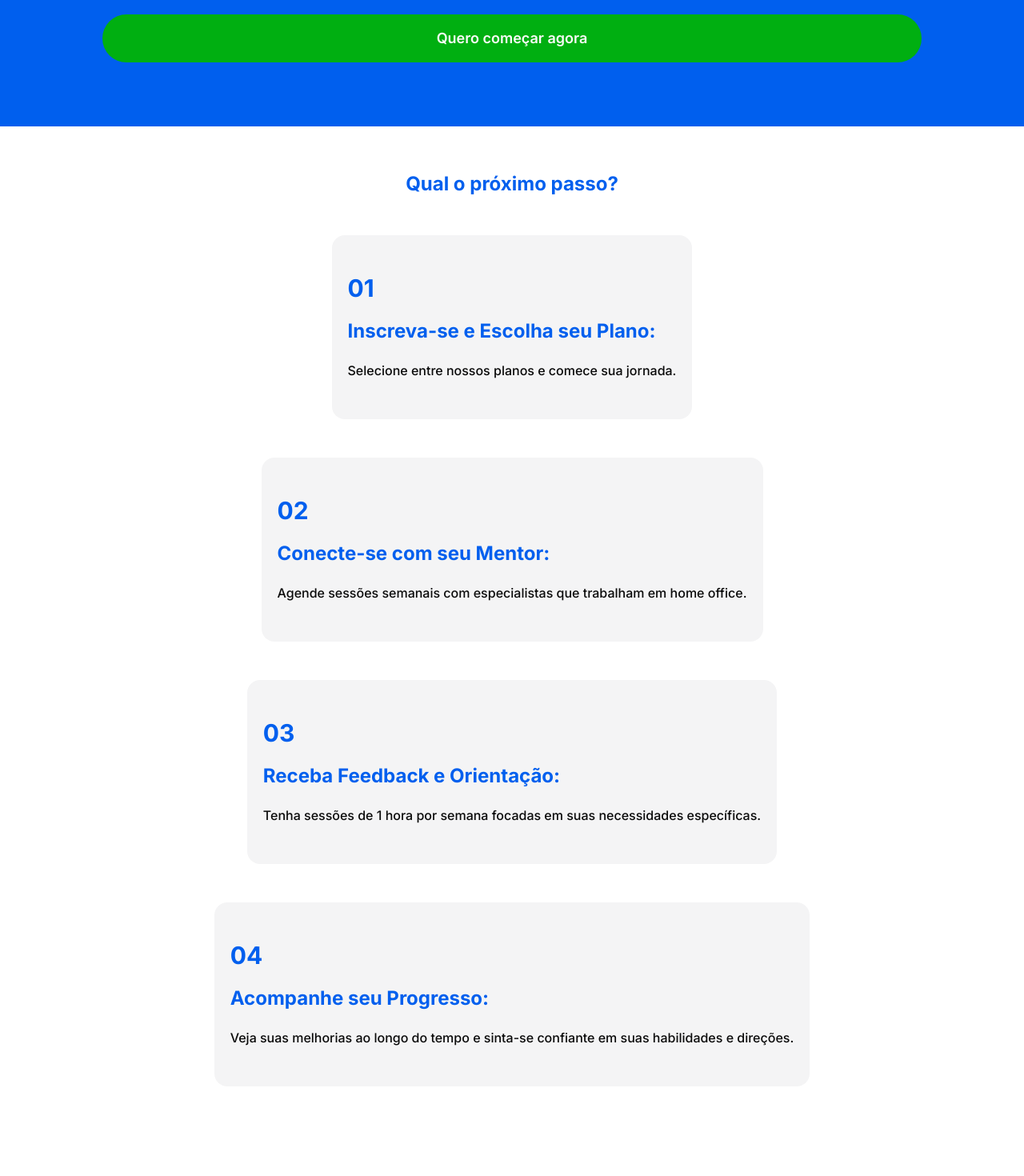
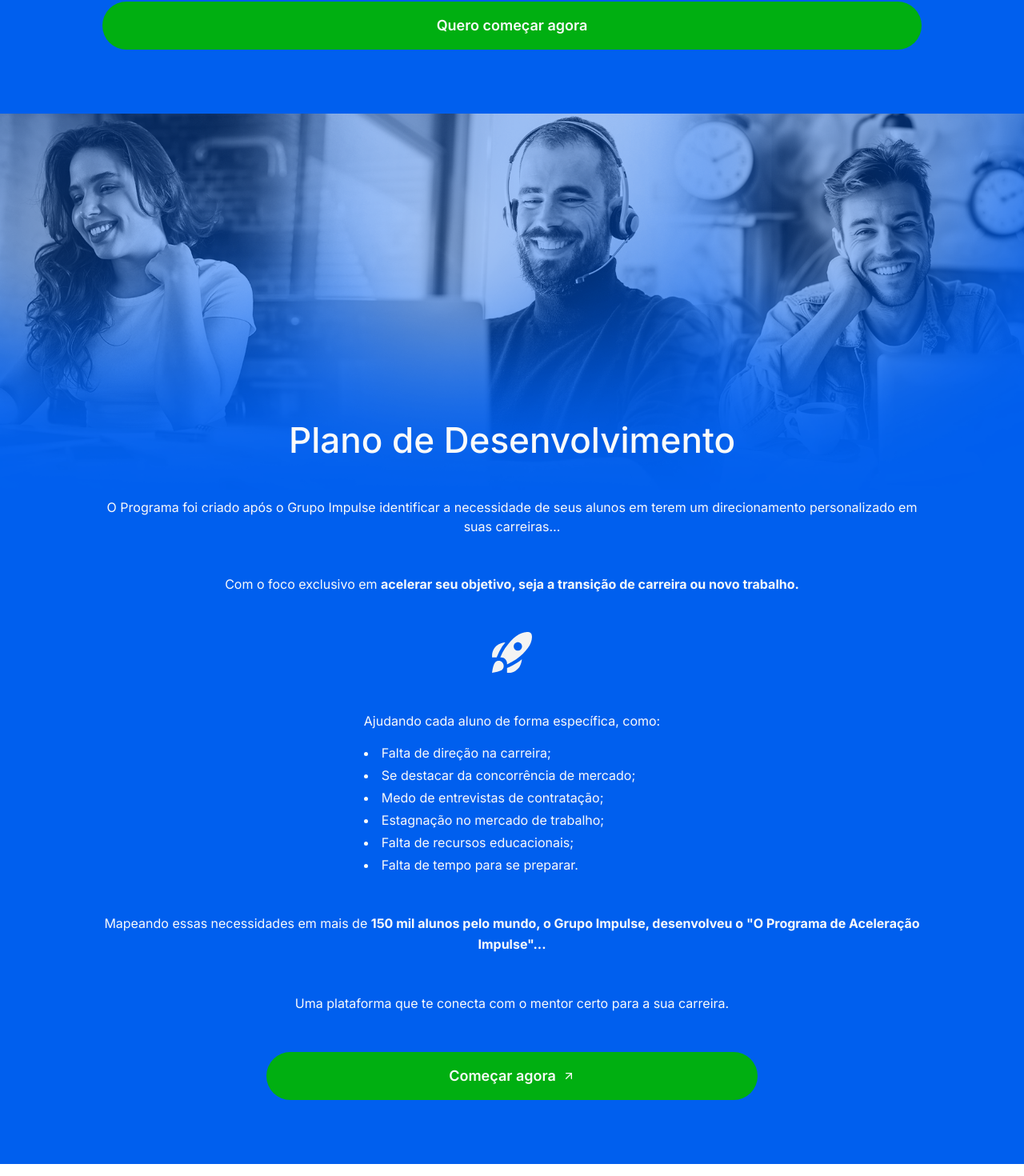
Before and after one commit to gustavogarciac/aceleracao-impulse, a Next.js app: page / in a window 1280 px wide. Shown: the part 2322-3792 px from the top of the page at 80% size. Built offline with nearby package versions, Linux system fonts and the light colour scheme.

Commit message:
feat: development plan section

```diff
--- /dev/null
+++ b/src/app/_components/sections/development-plan-section.tsx
@@ -0,0 +1,78 @@
+import { ArrowUpRight } from 'lucide-react'
+import Image from 'next/image'
+import React from 'react'
+
+import { Button } from '@/components/button'
+
+export const DevelopmentPlanSection = () => {
+  return (
+    <section className="flex flex-col items-center bg-theme-blue-default justify-center pt-32 px-6 text-zinc-50 pb-20 relative md:pt-80 sm:pt-52 lg:pt-96">
+      <div className="w-full min-h-40 sm:min-h-60 md:min-h-96 lg:min-h-[420px] xl:min-h-[470px] absolute top-0 inset-x-0 z-10">
+        <div className="w-full min-h-40 sm:min-h-60 md:min-h-96 lg:min-h-[420px] xl:min-h-[470px] relative">
+          <Image
+            src="/assets/background-2.png"
+            quality={100}
+            fill
+            className="z-10 relative bg-bottom object-cover"
+            alt="Imagem de fundo"
+          />
+          <div className="bg-theme-blue-default bg-opacity-35 min-h-40 sm:min-h-60 md:min-h-96 lg:min-h-[420px] xl:min-h-[470px] w-full z-50 relative" />
+        </div>
+      </div>
+
+      <div className="flex flex-col gap-12 items-center justify-center relative z-20 lg:max-w-5xl mx-auto">
+        <h2 className="subtitle text-center text-3xl lg:text-[2.75rem] lg:leading-[3rem]">
+          Plano de Desenvolvimento
+        </h2>
+
+        <p className="text-center">
+          O Programa foi criado após o Grupo Impulse identificar a necessidade
+          de seus alunos em terem um direcionamento personalizado em suas
+          carreiras…
+        </p>
+        <p className="text-center">
+          Com o foco exclusivo em{' '}
+          <strong>
+            acelerar seu objetivo, seja a transição de carreira ou novo
+            trabalho.
+          </strong>
+        </p>
+
+        <Image
+          src="/assets/white-rocket.svg"
+          width={50}
+          height={50}
+          alt="Foguete Branco"
+        />
+
+        <div className="space-y-4">
+          <span>Ajudando cada aluno de forma específica, como:</span>
+
+          <ul className="list-disc list-inside space-y-1">
+            <li>Falta de direção na carreira;</li>
+            <li>Se destacar da concorrência de mercado;</li>
+            <li>Medo de entrevistas de contratação;</li>
+            <li>Estagnação no mercado de trabalho;</li>
+            <li>Falta de recursos educacionais;</li>
+            <li>Falta de tempo para se preparar.</li>
+          </ul>
+        </div>
+
+        <p className="text-center leading-relaxed">
+          Mapeando essas necessidades em mais de{' '}
+          <strong>
+            150 mil alunos pelo mundo, o Grupo Impulse, desenvolveu o &quot;O
+            Programa de Aceleração Impulse&quot;...
+          </strong>
+        </p>
+        <p className="text-center leading-relaxed">
+          Uma plataforma que te conecta com o mentor certo para a sua carreira.
+        </p>
+
+        <Button className="max-w-[60%]">
+          Começar agora <ArrowUpRight className="size-4 ml-2" />
+        </Button>
+      </div>
+    </section>
+  )
+}
--- a/src/app/page.tsx
+++ b/src/app/page.tsx
@@ -1,5 +1,6 @@
 import { Footer } from './_components/footer'
 import { AccessAndCardsSection } from './_components/sections/access-and-cards-section'
+import { DevelopmentPlanSection } from './_components/sections/development-plan-section'
 import { FrequentQuestionsSection } from './_components/sections/frequent-questions-section'
 import { Hero } from './_components/sections/hero'
 import { NextStepsSection } from './_components/sections/next-steps-section'
@@ -8,10 +9,12 @@
 
 export default function Home() {
   return (
-    <main className="flex flex-col gap-4">
+    <main className="flex flex-col">
       <Hero />
 
       <AccessAndCardsSection />
+
+      <DevelopmentPlanSection />
 
       <NextStepsSection />
 
```
Also changed, not shown: public/assets/background-2.png (added), public/assets/white-rocket.svg (added).
